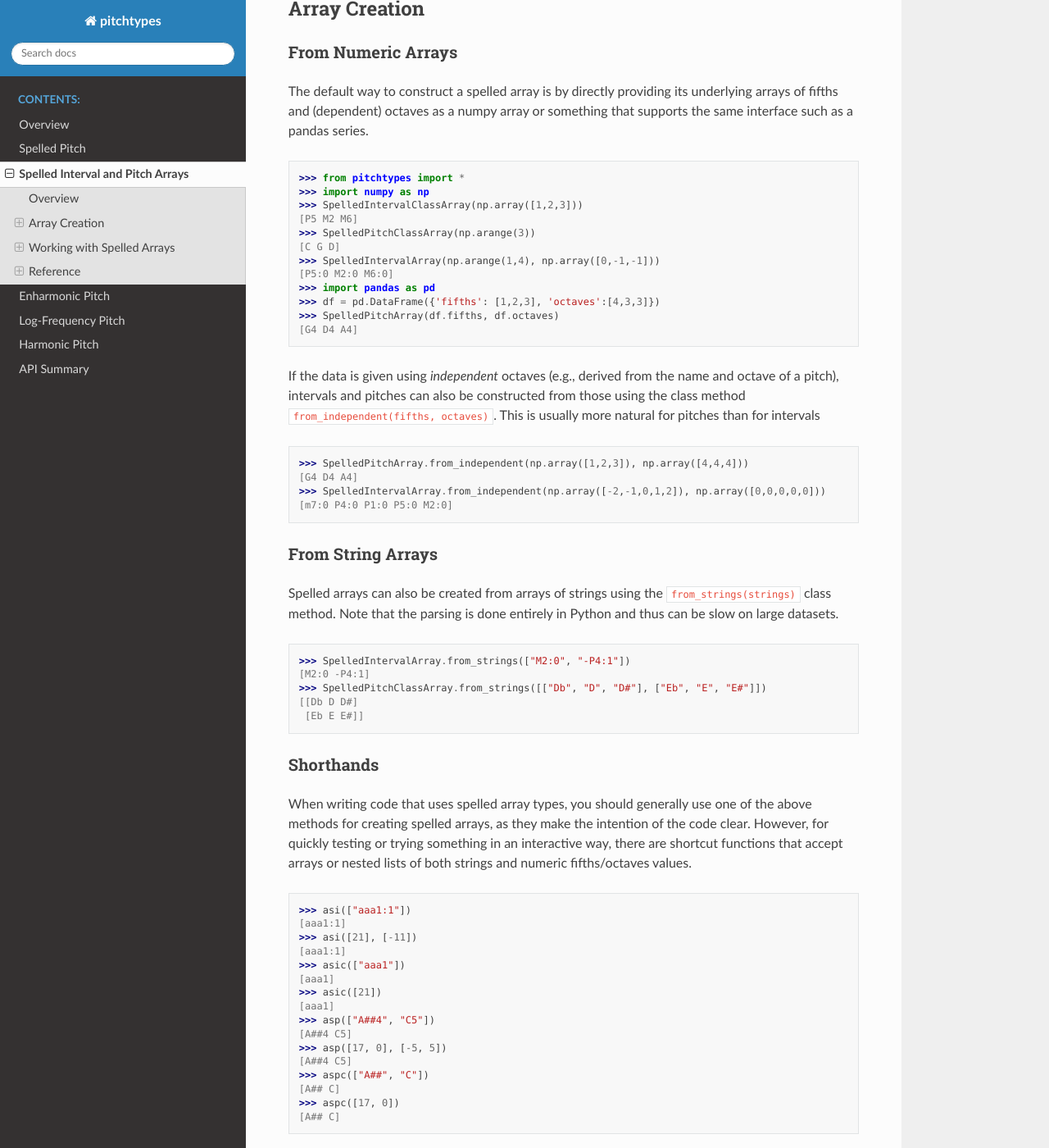
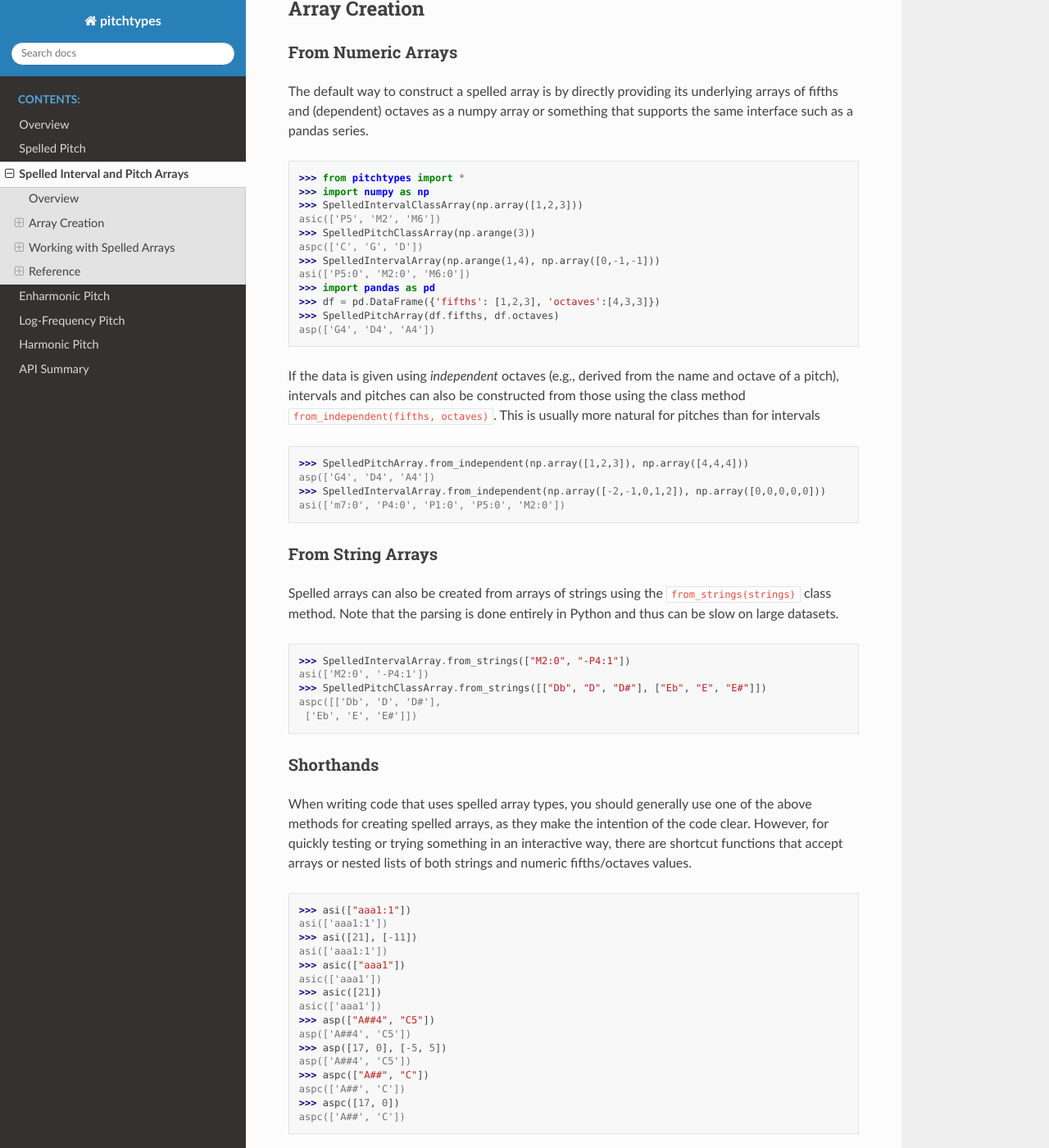
Before and after one commit to DCMLab/pitchtypes, a Sphinx documentation site: the page built from docs/types/spelled_array.rst, in a window 1280 px wide and 1400 px high, scrolled down 512 px. Shown: the whole window at 82% size. Built offline with Sphinx 7.4.7 and the Read the Docs theme 2.0.0, drawn with Linux system fonts in a browser that asks for light colours; some of the changed text lies outside the part shown.

Commit message:
add better printing (str/repr) for spelled arrays

```diff
--- a/docs/types/spelled_array.rst
+++ b/docs/types/spelled_array.rst
@@ -33,15 +33,15 @@ or something that supports the same interface such as a pandas series.
     >>> from pitchtypes import *
     >>> import numpy as np
     >>> SpelledIntervalClassArray(np.array([1,2,3]))
-    [P5 M2 M6]
+    asic(['P5', 'M2', 'M6'])
     >>> SpelledPitchClassArray(np.arange(3))
-    [C G D]
+    aspc(['C', 'G', 'D'])
     >>> SpelledIntervalArray(np.arange(1,4), np.array([0,-1,-1]))
-    [P5:0 M2:0 M6:0]
+    asi(['P5:0', 'M2:0', 'M6:0'])
     >>> import pandas as pd
     >>> df = pd.DataFrame({'fifths': [1,2,3], 'octaves':[4,3,3]})
     >>> SpelledPitchArray(df.fifths, df.octaves)
-    [G4 D4 A4]
+    asp(['G4', 'D4', 'A4'])
 
 If the data is given using *independent* octaves
 (e.g., derived from the name and octave of a pitch),
@@ -50,9 +50,9 @@ the class method ``from_independent(fifths, octaves)``.
 This is usually more natural for pitches than for intervals
 
     >>> SpelledPitchArray.from_independent(np.array([1,2,3]), np.array([4,4,4]))
-    [G4 D4 A4]
+    asp(['G4', 'D4', 'A4'])
     >>> SpelledIntervalArray.from_independent(np.array([-2,-1,0,1,2]), np.array([0,0,0,0,0]))
-    [m7:0 P4:0 P1:0 P5:0 M2:0]
+    asi(['m7:0', 'P4:0', 'P1:0', 'P5:0', 'M2:0'])
 
 From String Arrays
 ^^^^^^^^^^^^^^^^^^
@@ -61,10 +61,10 @@ Spelled arrays can also be created from arrays of strings using the ``from_strin
 Note that the parsing is done entirely in Python and thus can be slow on large datasets.
 
     >>> SpelledIntervalArray.from_strings(["M2:0", "-P4:1"])
-    [M2:0 -P4:1]
+    asi(['M2:0', '-P4:1'])
     >>> SpelledPitchClassArray.from_strings([["Db", "D", "D#"], ["Eb", "E", "E#"]])
-    [[Db D D#]
-     [Eb E E#]]
+    aspc([['Db', 'D', 'D#'],
+     ['Eb', 'E', 'E#']])
 
 Shorthands
 ^^^^^^^^^^
@@ -77,21 +77,21 @@ there are shortcut functions that accept arrays or nested lists
 of both strings and numeric fifths/octaves values.
 
     >>> asi(["aaa1:1"])
-    [aaa1:1]
+    asi(['aaa1:1'])
     >>> asi([21], [-11])
-    [aaa1:1]
+    asi(['aaa1:1'])
     >>> asic(["aaa1"])
-    [aaa1]
+    asic(['aaa1'])
     >>> asic([21])
-    [aaa1]
+    asic(['aaa1'])
     >>> asp(["A##4", "C5"])
-    [A##4 C5]
+    asp(['A##4', 'C5'])
     >>> asp([17, 0], [-5, 5])
-    [A##4 C5]
+    asp(['A##4', 'C5'])
     >>> aspc(["A##", "C"])
-    [A## C]
+    aspc(['A##', 'C'])
     >>> aspc([17, 0])
-    [A## C]
+    aspc(['A##', 'C'])
 
 Working with Spelled Arrays
 ---------------------------
@@ -105,7 +105,7 @@ or a numeric array:
     >>> asi(["P1:0", "M3:0", "-m2:1"]).direction()
     array([ 0,  1, -1])
     >>> abs(asi(["P1:0", "M3:0", "-m2:1"]))
-    [P1:0 M3:0 m2:1]
+    asi(['P1:0', 'M3:0', 'm2:1'])
     >>> cs = aspc(["C", "C#", "C##", "Cb"])
     >>> cs.alteration()
     array([ 0,  1,  2, -1])
@@ -123,6 +123,10 @@ you can use the method :py:func:`name() <pitchtypes.SpelledArray.name>`.
 
     >>> unisons = asi([0, 7, 14, 21], [0, -4, -8, -12])
     >>> unisons
+    asi(['P1:0', 'a1:0', 'aa1:0', 'aaa1:0'])
+    >>> str(unisons)
+    '[P1:0 a1:0 aa1:0 aaa1:0]'
+    >>> print(unisons)
     [P1:0 a1:0 aa1:0 aaa1:0]
     >>> unisons.name()
     array(['P1:0', 'a1:0', 'aa1:0', 'aaa1:0'], dtype='<U6')
```
Also changed, not shown: other parts of docs/types/spelled_array.rst (+3 -3 lines), 1 other file.
